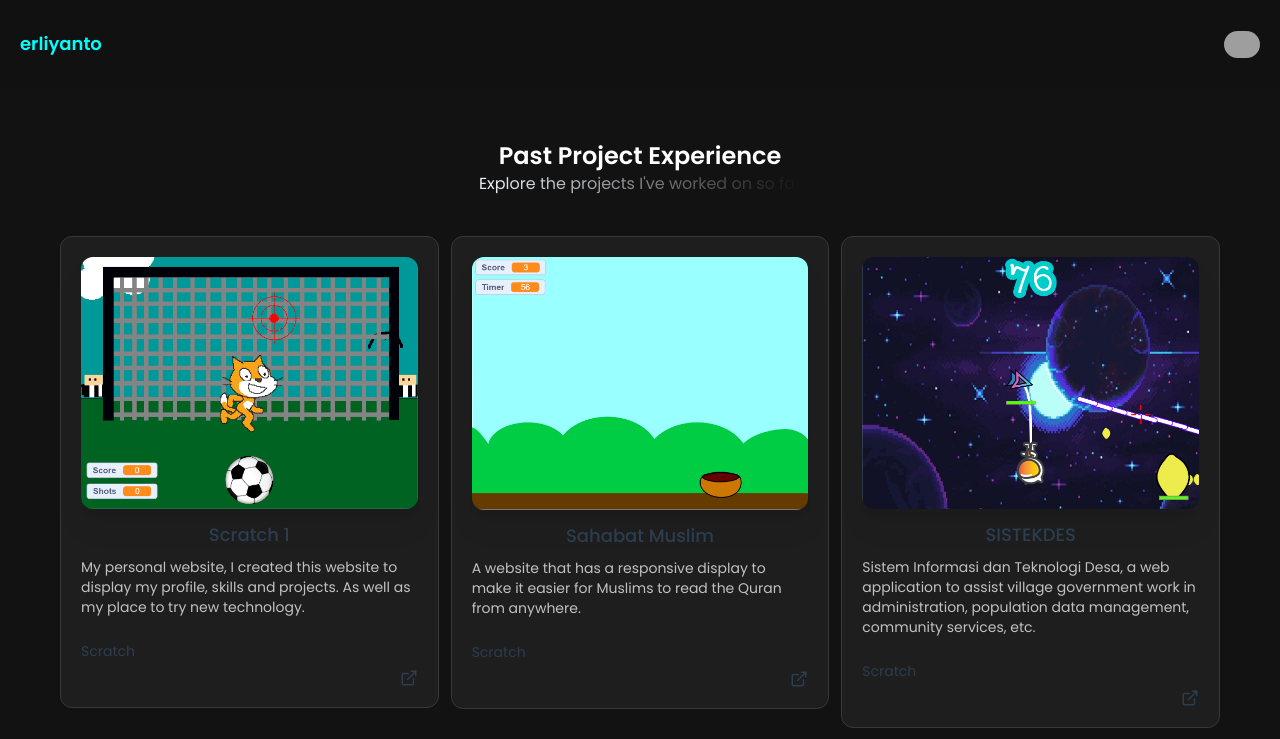
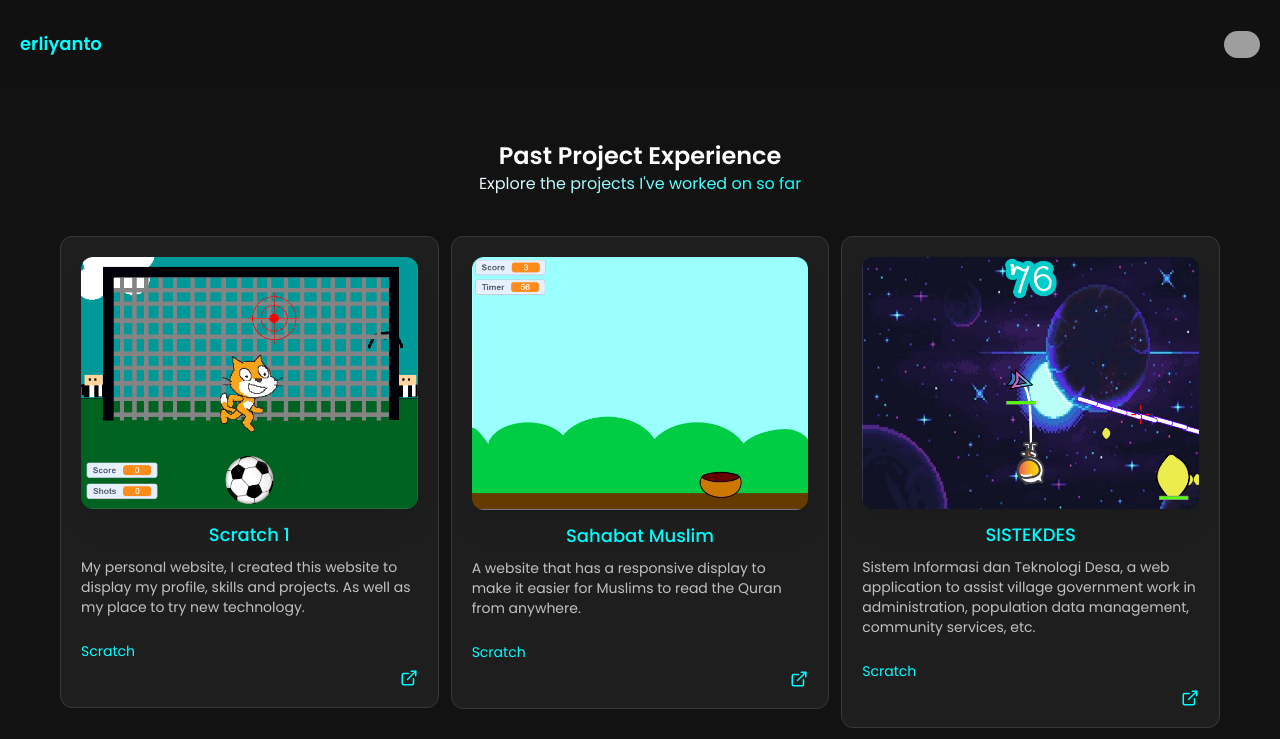
Before and after one commit to tokolight/portofolio-muhammad-erliyanto, a Vue app: page /portfolio in a window 1280 px wide. Shown: the top 739 px of the page. Built offline with nearby package versions, Linux system fonts and the light colour scheme; grey boxes are pictures that could not be loaded.

Commit message:
Update PortfolioView.vue

```diff
--- a/src/views/PortfolioView.vue
+++ b/src/views/PortfolioView.vue
@@ -64,14 +64,14 @@
 }
 </script>
 <template>
-  <div class="px-5 py-5 md:px-12 md:py-10 text-left text-[#00ffff]-50 mx-3">
+  <div class="px-5 py-5 md:px-12 md:py-10 text-left text-[#00ffff] mx-3">
     <article data-page="about">
       <header>
         <div
           class="text-2xl font-bold text-white mb-10 fadein-bot title-section flex items-center justify-center flex-col">
-          <!-- <div class="h-[1px] w-10 bg-[#00ffff]-200 md:w-20 aos-init aos-animate"></div> -->
+          <!-- <div class="h-[1px] w-10 bg-[#00ffff] md:w-20 aos-init aos-animate"></div> -->
           <h4>Past Project Experience</h4>
-          <h4 class="text-base font-normal text-transparent bg-clip-text bg-gradient-to-r from-slate-100 to-[#00ffff]-300">
+          <h4 class="text-base font-normal text-transparent bg-clip-text bg-gradient-to-r from-slate-100 to-[#00ffff]">
             Explore the projects I've worked on so far</h4>
         </div>
       </header>
@@ -80,7 +80,7 @@
           <div class="grid grid-cols-1 gap-4 pb-32 md:grid-cols-3 md:gap-3 xl:grid-cols-3 xl:gap-3 2xl:gap-5 fade-zoom-in">
             <div v-for="item in items" :key="item.id">
               <div
-                class="item-card flex flex-col items-center gap-2 rounded bg-[#1e1e1f] hover:bg-[#282828] border border-[#383838] rounded-xl text-[#00ffff]-50 md:gap-3 px-5 py-5 lg:px-5 ">
+                class="item-card flex flex-col items-center gap-2 rounded bg-[#1e1e1f] hover:bg-[#282828] border border-[#383838] rounded-xl text-[#00ffff] md:gap-3 px-5 py-5 lg:px-5 ">
                 <div class="flex h-12 w-12 items-center justify-center p-0 h-full w-full lg:p-0 zoom-in">
                   <img alt="HTML" loading="lazy" decoding="async" data-nimg="1" class="drop-shadow-xl rounded rounded-xl"
                     :src="'/img/portfolio-' + item.imageUrl + '.png'">
@@ -90,7 +90,7 @@
                   </div>
                   <div class="w-full text-left text-[10px] text-[#c1c1c1] md:text-xs lg:text-sm">
                     {{ item.status }}</div>
-                  <div class="w-full mt-4 text-normal text-sm text-left text-[#00ffff]-200">
+                  <div class="w-full mt-4 text-normal text-sm text-left text-[#00ffff]">
                     {{ item.tech }}
                   </div>
                   <div class="w-full flex justify-end">
```
